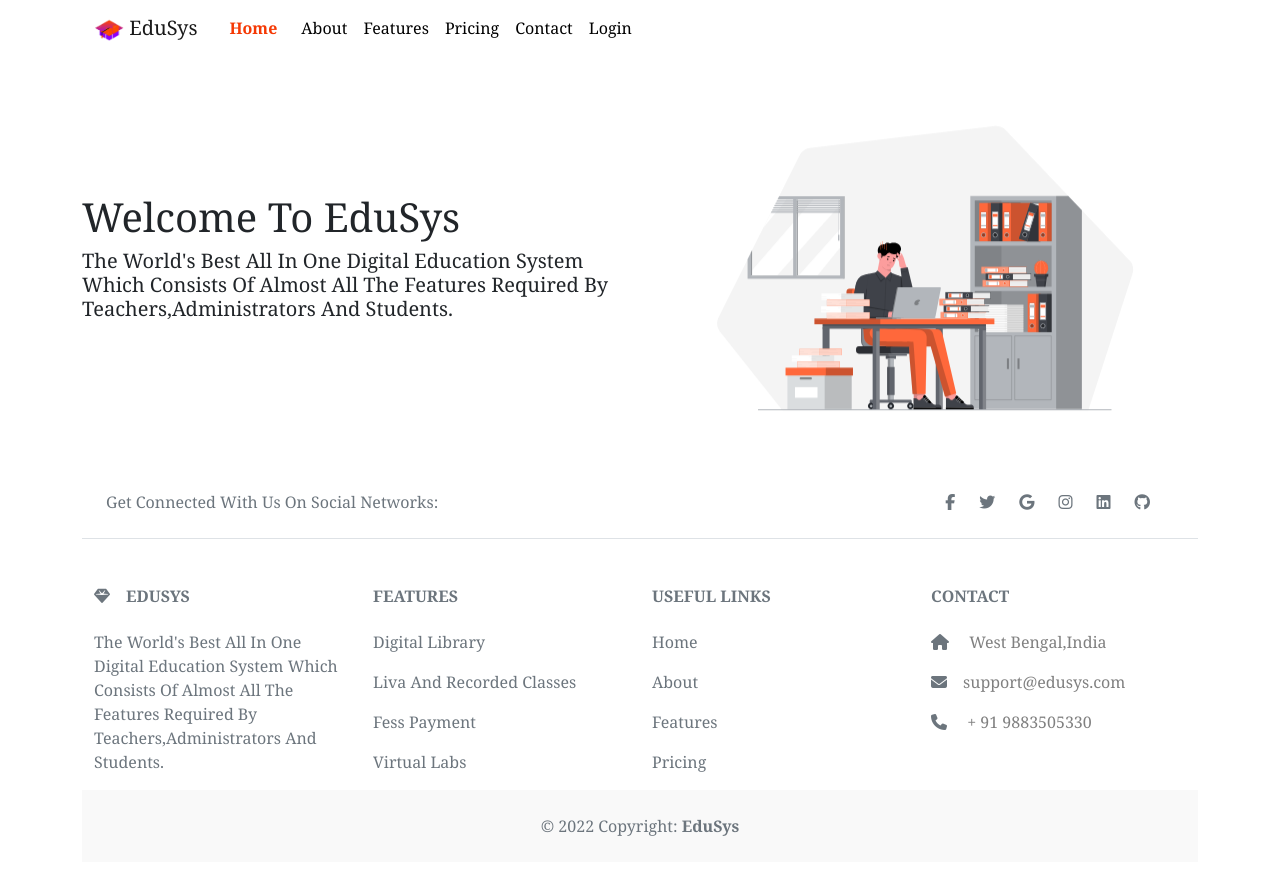
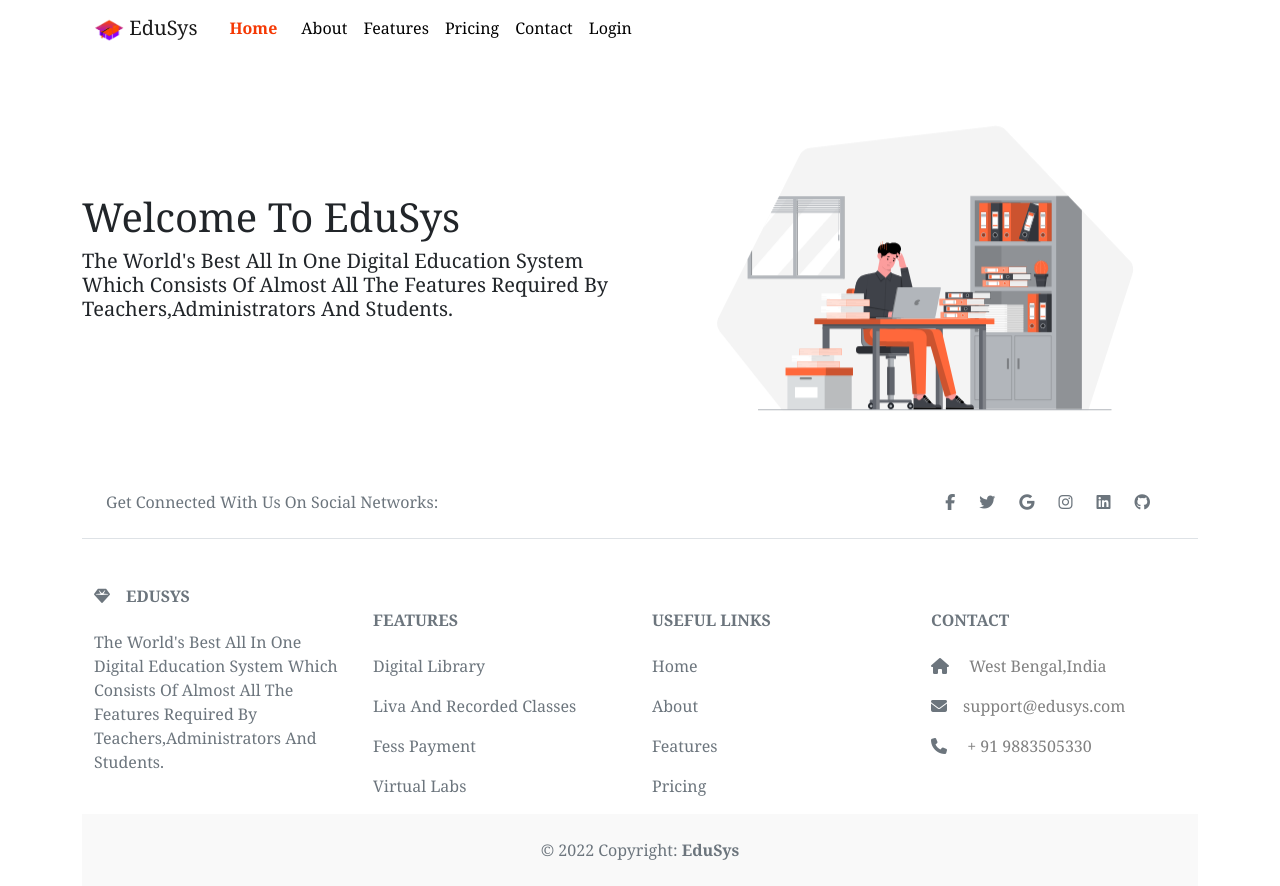
Before and after one commit to soumwadeep/EduSys, a React (Create React App) app: page /Home in a window 1280 px wide. Before the commit the page ends 862 px from the top, so only its background shows below. Built offline with nearby package versions, Linux system fonts and the light colour scheme.

Commit message:
Fixed Spacing

```diff
--- a/src/App.css
+++ b/src/App.css
@@ -32,14 +32,10 @@ a:hover {
   width: 100%;
   /* max-width: 400px; */
 }
+/* Vertically Alligned CSS Ends */
 
-/* Vertically Alligned CSS Ends */
 .navbar {
   background-color: white;
-}
-
-#navbarNavDropdown {
-  text-align: center;
 }
 
 .imgfix {
--- a/src/components/Footer.js
+++ b/src/components/Footer.js
@@ -17,54 +17,36 @@ const Footer = () => {
             <NavLink
               to="/"
               className="me-4 link-secondary"
-              onClick={() => {
-                window.scrollTo({ top: 0, left: 0, behavior: "smooth" });
-              }}
             >
               <i className="fab fa-facebook-f"></i>
             </NavLink>
             <NavLink
               to="/"
               className="me-4 link-secondary"
-              onClick={() => {
-                window.scrollTo({ top: 0, left: 0, behavior: "smooth" });
-              }}
             >
               <i className="fab fa-twitter"></i>
             </NavLink>
             <NavLink
               to="/"
               className="me-4 link-secondary"
-              onClick={() => {
-                window.scrollTo({ top: 0, left: 0, behavior: "smooth" });
-              }}
             >
               <i className="fab fa-google"></i>
             </NavLink>
             <NavLink
               to="/"
               className="me-4 link-secondary"
-              onClick={() => {
-                window.scrollTo({ top: 0, left: 0, behavior: "smooth" });
-              }}
             >
               <i className="fab fa-instagram"></i>
             </NavLink>
             <NavLink
               to="/"
               className="me-4 link-secondary"
-              onClick={() => {
-                window.scrollTo({ top: 0, left: 0, behavior: "smooth" });
-              }}
             >
               <i className="fab fa-linkedin"></i>
             </NavLink>
             <NavLink
               to="/"
               className="me-4 link-secondary"
-              onClick={() => {
-                window.scrollTo({ top: 0, left: 0, behavior: "smooth" });
-              }}
             >
               <i className="fab fa-github"></i>
             </NavLink>
@@ -86,7 +68,7 @@ const Footer = () => {
               </div>
 
               <div className="col-sm">
-                <h6 className="text-uppercase fw-bold mb-4">Features</h6>
+                <h6 className="text-uppercase fw-bold mt-4 mb-4">Features</h6>
                 <p>
                   <NavLink
                     to="/"
@@ -134,7 +116,7 @@ const Footer = () => {
               </div>
 
               <div className="col-sm">
-                <h6 className="text-uppercase fw-bold mb-4">Useful Links</h6>
+                <h6 className="text-uppercase fw-bold mt-4 mb-4">Useful Links</h6>
                 <p>
                   <NavLink
                     to="/Home"
@@ -181,7 +163,7 @@ const Footer = () => {
                 </p>
               </div>
               <div className="col-sm">
-                <h6 className="text-uppercase fw-bold mb-4">Contact</h6>
+                <h6 className="text-uppercase fw-bold mt-4 mb-4">Contact</h6>
                 <p>
                   <a
                     href="https://goo.gl/maps/1sigdrwWr4vyMYFu7"
```
